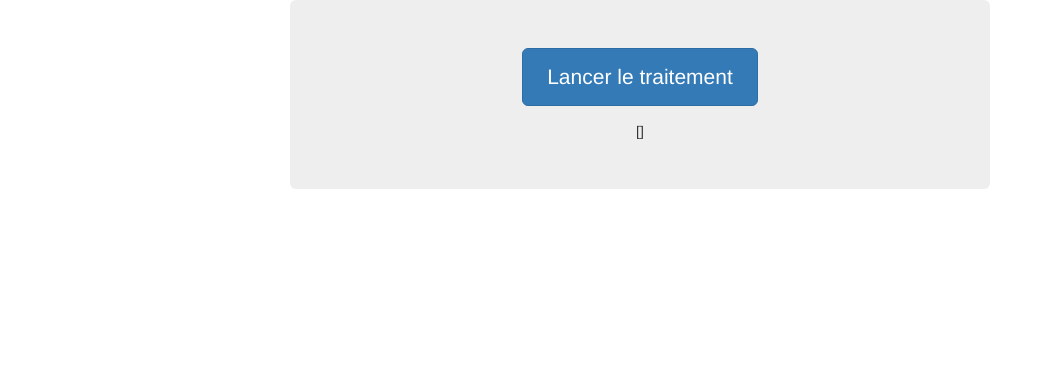
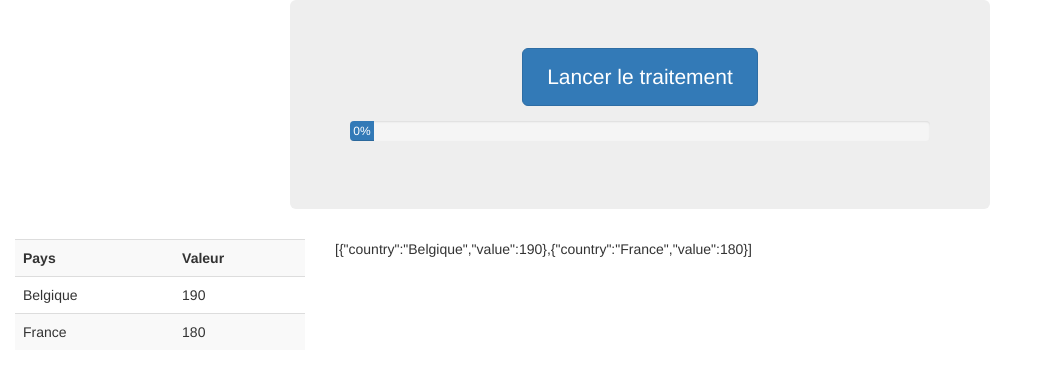
Before and after one commit to nicolasMachut/ArcaFrontEnd, a website: page app/index.html in a window 1280 px wide. Shown: the whole page, without its empty margins (0-1038 px from the left). Drawn offline with nearby package versions, Linux system fonts and the light colour scheme; some packages are replaced by stand-ins of ours; no server answers.

Commit message:
add table

```diff
--- a/app/index.html
+++ b/app/index.html
@@ -11,7 +11,29 @@
     <div class="container">
       <div class="jumbotron" ng-controller="batchController">
         <p><button class="btn btn-primary btn-lg">Lancer le traitement</button></p>
-        {{test}}
+        <div class="progress">
+          <div class="progress-bar" role="progressbar" aria-valuenow="0" aria-valuemin="0" aria-valuemax="100" style="min-width: 2em;">
+            0%
+          </div>
+        </div>
+      </div>
+    </div>
+
+    <div class="container-fluid">
+      <div class="row" ng-controller="tabController">
+        <div class="col-md-3">
+          <table class="table table-hover table-striped table-hover">
+            <th>Pays</th>
+            <th>Valeur</th>
+            <tr ng-repeat="line in lines">
+              <td>{{line.country}}</td>
+              <td>{{line.value}}</td>
+            </tr>
+          </table>
+        </div>
+        <div class="col-md-9">
+          {{lines}}
+        </div>
       </div>
     </div>
 
--- a/app/scripts/app.js
+++ b/app/scripts/app.js
@@ -8,4 +8,9 @@ app.factory("Post", function($resource) {
 
 app.controller('batchController', ['$scope', 'Post', function ($scope, Post) {
   $scope.test = Post.query();
+  console.log($scope.test);
 }]);
+
+app.controller('tabController', ['$scope', function ($scope) {
+  $scope.lines = [{country: "Belgique", value: 190}, {country: "France", value: 180}];
+}]);
```
